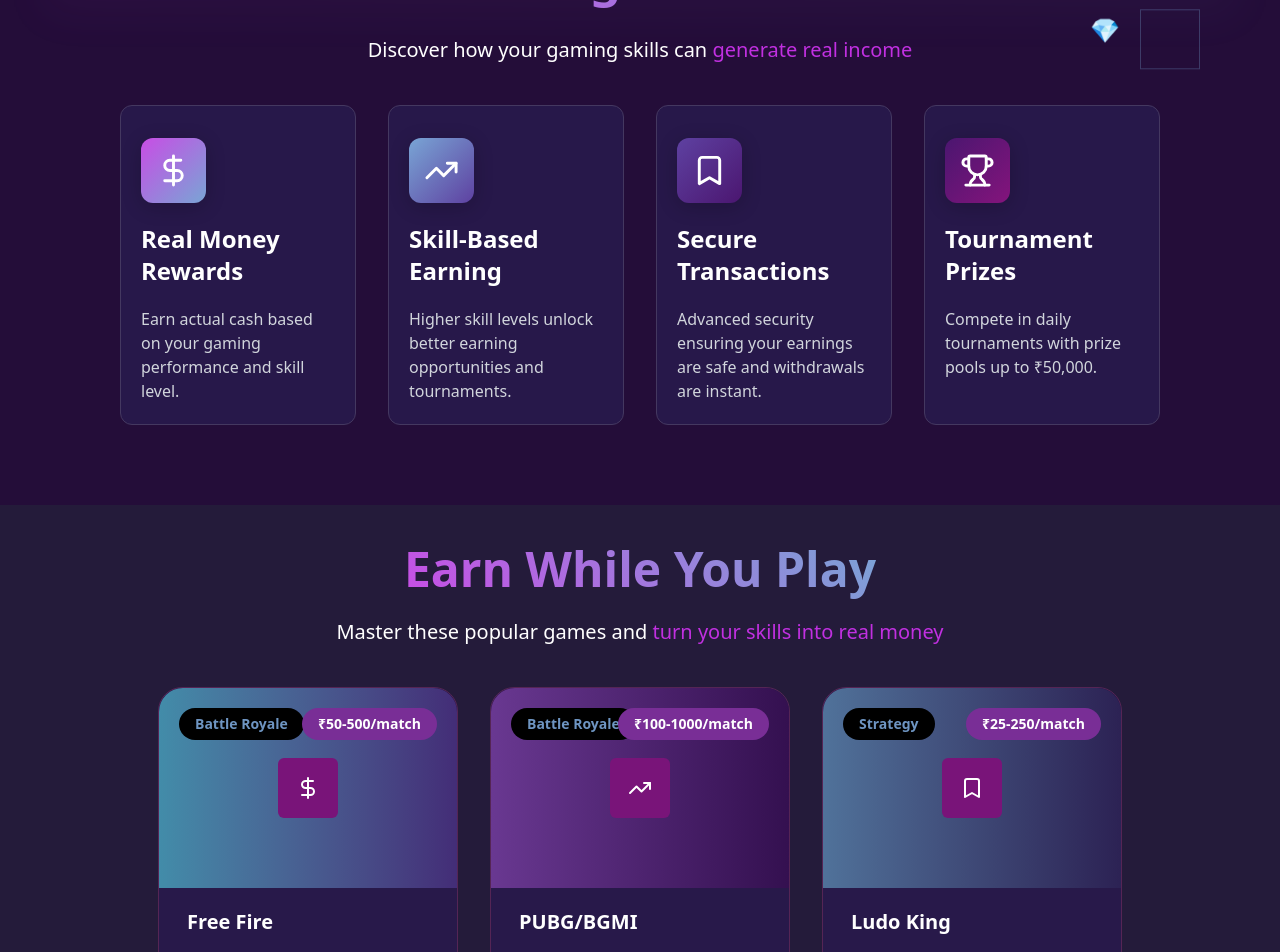
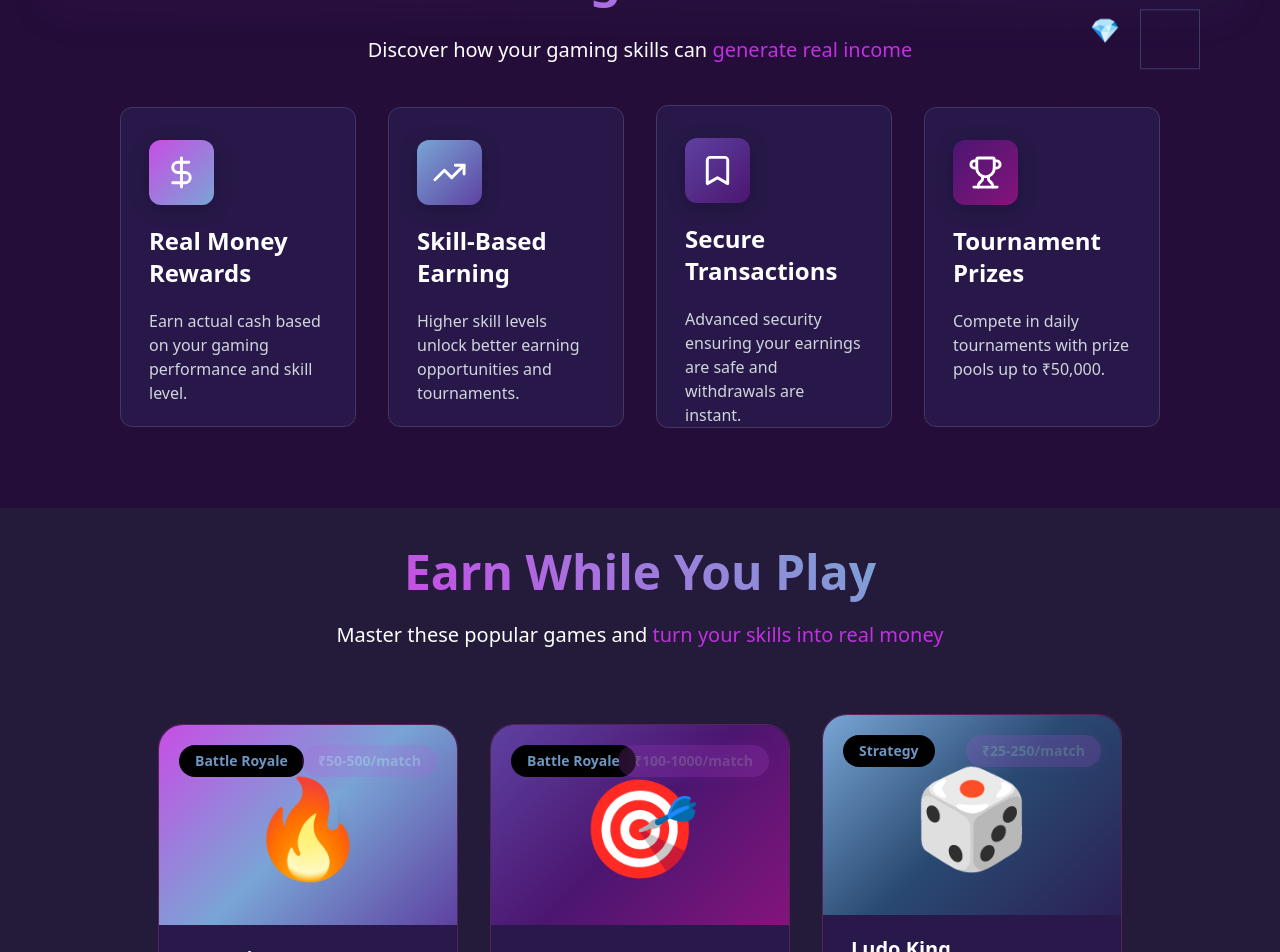
Before and after one commit to aadityasigdel/Kryzox, a React (Vite) app: page / in a window 1280 px wide. Shown: the part 1020-1972 px from the top of the page. Built offline with nearby package versions, Linux system fonts and the light colour scheme.

Commit message:
add animatio,color scheme in feature section

```diff
--- a/src/components/Features/Feature1/Feature1.jsx
+++ b/src/components/Features/Feature1/Feature1.jsx
@@ -4,7 +4,21 @@
 import { DollarSign, TrendingUp, Bookmark, Trophy } from "lucide-react";
 const Feature1 = () => {
   return (
-    <div className="feature1-container relative h-[auto] w-full bg-[#240d39] text-white text-center py-20 px-5 md:px-10">
+    <div className="feature1-container relative h-[auto] w-full bg-[#240d39] text-white text-center py-20 px-5 md:px-10 overflow-hidden">
+      {/* grid design*/}
+      <div className="absolute inset-0 opacity-20 z-0">
+        <div
+          className="absolute inset-0"
+          style={{
+            backgroundImage: `
+                linear-gradient(rgba(200, 77, 229, 0.1) 1px, transparent 1px),
+                linear-gradient(90deg, rgba(200, 77, 229, 0.1) 1px, transparent 1px)
+              `,
+            backgroundSize: "50px 50px",
+            animation: "grid-move 20s linear infinite",
+          }}
+        ></div>
+      </div>
       {/* geometry shape eft hand side*/}
       <div
         className="absolute top-10 left-10 w-20 h-20 border rotate-45 animate-spin"
@@ -13,19 +27,20 @@
           animationDuration: "50s",
           animationDelay: "0s",
         }}
-      >
-      </div>
-      <span className="absolute top-20 left-20 text-3xl animate-bounce">💰</span>
-
+      ></div>
+      <span className="absolute top-20 left-20 text-3xl animate-bounce">
+        💰
+      </span>
       {/* geometry shape right hand side */}
       <div
         className="absolute top-40 right-20 w-15 h-15 border  animate-bounce"
         style={{
           borderColor: "rgba(121, 165, 213, 0.3)",
         }}
-      >
-      </div>
-      <span className="absolute top-40 right-40 text-2xl animate-bounce">💎</span>
+      ></div>
+      <span className="absolute top-40 right-40 text-2xl animate-bounce">
+        💎
+      </span>
       <h1 className="heading-text text-[30px] md:text-[50px] font-semibold text-[#BA5CE2] pb-5">
         <span
           className=" text-transparent bg-clip-text"
@@ -45,6 +60,7 @@
           icon={DollarSign}
           iconBgColor={"linear-gradient(135deg, #c84de5, #79a5d5)"}
           iconHoverColor={"rgba(121, 165, 213, 0.3)"}
+          glowColor={"rgba(200, 77, 229, 0.5)"}
           title={"Real Money Rewards"}
           description={
             "Earn actual cash based on your gaming performance and skill level."
@@ -54,6 +70,7 @@
           icon={TrendingUp}
           iconBgColor={"linear-gradient(135deg, #79a5d5, #5e41a1)"}
           iconHoverColor={"rgba(121, 165, 213, 0.3)"}
+          glowColor={"rgba(121, 165, 213, 0.5)"}
           title={"Skill-Based Earning"}
           description={
             "Higher skill levels unlock better earning opportunities and tournaments."
@@ -61,8 +78,9 @@
         />
         <FeatureCard1
           icon={Bookmark}
-           iconBgColor={"linear-gradient(135deg, #5e41a1, #4b1670)"}
+          iconBgColor={"linear-gradient(135deg, #5e41a1, #4b1670)"}
           iconHoverColor={"rgba(121, 165, 213, 0.3)"}
+          glowColor={"rgba(94, 65, 161, 0.5)"}
           title={"Secure Transactions"}
           description={
             "Advanced security ensuring your earnings are safe and withdrawals are instant."
@@ -70,8 +88,9 @@
         />
         <FeatureCard1
           icon={Trophy}
-         iconBgColor= {"linear-gradient(135deg, #4b1670, #84147c)"}
+          iconBgColor={"linear-gradient(135deg, #4b1670, #84147c)"}
           iconHoverColor={"rgba(121, 165, 213, 0.3)"}
+          glowColor={"rgba(132, 20, 124, 0.5)"}
           title={"Tournament Prizes"}
           description={
             "Compete in daily tournaments with prize pools up to ₹50,000."
--- /dev/null
+++ b/src/components/Features/Feature2/Feature2.css
@@ -0,0 +1,9 @@
+        @keyframes scanHorizontal {
+          0% { transform: translateX(-100%); }
+          100% { transform: translateX(100%); }
+        }
+
+        @keyframes scanVertical {
+          0% { transform: translateY(-100%); }
+          100% { transform: translateY(100%); }
+        }
--- a/src/components/Features/Feature2/Feature2.jsx
+++ b/src/components/Features/Feature2/Feature2.jsx
@@ -1,5 +1,5 @@
 import FeatureCard2 from "../../../ui/FeatureCard2";
-import { DollarSign, TrendingUp, Bookmark, Trophy } from "lucide-react";
+import "./Feature2.css";
 
 const Feature2 = () => {
   return (
@@ -20,34 +20,34 @@
         turn your skills into real money
       </p>
       {/* feature card section started */}
-      <section className="flex flex-wrap gap-8  mt-10 md:items-center md:justify-center">
+      <section className="flex flex-wrap gap-8  mt-16 mb-10 md:items-center md:justify-center">
         <FeatureCard2
-          bg="from-[#428CA9] to-[#432D77]"
-          icon={DollarSign}
+          bg="linear-gradient(135deg, #c84de5, #79a5d5, #5e41a1"
+          icon={"🔥"}
           title="Free Fire"
           description="Master fast-paced battles and earn rewards for your survival skills"
           content1="Battle Royale"
           price="₹50-500/match"
         />
         <FeatureCard2
-          bg="from-[#693891] to-[#341050]"
-          icon={TrendingUp}
+          bg="linear-gradient(135deg, #5e41a1, #4b1670, #84147c)"
+          icon={"🎯"}
           title="PUBG/BGMI"
           description="Tactical gameplay meets earning potential in this skill-based arena"
           content1="Battle Royale"
           price="₹100-1000/match"
         />
         <FeatureCard2
-          bg="from-[#50729A] to-[#2C2254]"
-          icon={Bookmark}
+          bg="linear-gradient(135deg, #79a5d5, #294a72, #2b2055)"
+          icon={"🎲"}
           title="Ludo King"
           description="Classic board game with modern earning mechanics for strategic minds"
           content1="Strategy"
           price="₹25-250/match"
         />
         <FeatureCard2
-          bg="from-[#321353] to-[#190F2E]"
-          icon={Trophy}
+          bg="linear-gradient(135deg, #240d39, #2b2055, #4b1670)"
+          icon={"♛"}
           title="Chess Master"
           description="Intellectual warfare where every move can earn you real money"
           content1="Strategy"
--- a/src/components/Navbar/NavBar.jsx
+++ b/src/components/Navbar/NavBar.jsx
@@ -3,7 +3,7 @@
 import "./navbar.css";
 const NavBar = () => {
   return (
-    <nav className="h-[80px] w-full bg-[#0B0811] text-white flex items-center justify-between px-3 border-b-3 border-b-[#c84de5] md:px-15 lg:px-35">
+    <nav className="h-[80px] w-full fixed top-0 z-20  bg-[#0B0811] text-white flex items-center justify-between px-3 border-b-3 border-b-[#c84de5] md:px-15 lg:px-35">
       <div className="logo flex relative items-center space-x-2 font-bold text-2xl ">
         <span>KRYZOX</span>
         <span className="top-logo-container">
--- a/src/pages/Home.jsx
+++ b/src/pages/Home.jsx
@@ -8,12 +8,14 @@
   return (
     <div className="max-w-[1600px] m-auto">
     <NavBar />
+    <div className="pt-[80px] w-full">
     <HeroSection />
     <Feature1 />
     <Feature2 />
     <Feature3 />
     <Footer />
     </div>
+    </div>
   )
 }
 
--- a/src/ui/FeatureCard1.jsx
+++ b/src/ui/FeatureCard1.jsx
@@ -6,29 +6,42 @@
   description,
   iconBgColor = "linear-gradient(135deg, #c84de5, #79a5d5)",
   iconHoverColor = "rgba(121, 165, 213, 0.3)",
-  hoverbg = "hover:from-[#412076] hover:to-[#37669E]",
+  glowColor = "red",
 }) => {
   return (
     <div
       className={clsx(
-        "parent-container group min-h-[320px] w-full border border-[#443860] md:max-w-[300px] bg-[#28194A] rounded-xl text-left flex flex-col gap-5 pt-8 duration-500 ease-in-out hover:scale-110 px-5",
-        "hover:bg-gradient-to-r",
-        hoverbg
+        "group relative parent-container z-10 group min-h-[320px] w-full border border-[#443860] md:max-w-[300px] bg-[#28194A] rounded-xl text-left flex flex-col gap-5 pt-8 duration-500 ease-in-out hover:scale-110 px-7"
       )}
       style={{
         backgroundColor: "rgba(43, 32, 85, 0.6)",
       }}
     >
-      <div className="relative reflection h-[65px] w-[65px] rounded-xl  text-white  grid place-content-center transition ease-in-out duration-500  overflow-hidden group-hover:rotate-15 group-hover:scale-110"
-      style={{
-        background: iconBgColor,
-        boxShadow: "0 4px 20px rgba(0, 0, 0, 0.2)",
-      }}
+      {/* 4 circle for ping effect */}
+      <div className="absolute h-[10px] w-[10px] left-[3%] top-[5%] z-10 rounded-full transition-colors group-hover:bg-[#c84de5] animate-ping"></div>
+      <div className="absolute h-[5px] w-[5px] right-[10%] top-[10%] z-10 rounded-full transition-colors group-hover:bg-[#79a5d5] animate-ping delay-[500ms]"style={{animationDelay:"500ms"}}></div>
+      <div className="absolute h-[5px] w-[5px] left-[5%] bottom-[20%] z-10 rounded-full transition-colors group-hover:bg-[#c84de5] animate-ping  delay-[500ms]"style={{animationDelay:"500ms"}}></div>
+      <div className="absolute h-[10px] w-[10px] right-[10%] bottom-[10%] z-10 rounded-full transition-colors group-hover:bg-[#79a5d5] animate-ping"></div>
+
+      <div
+        className="absolute inset-0 z-0 hidden rounded-xl transition-colors group-hover:block"
+        style={{ background: glowColor }}
+      ></div>
+      <div
+        className=" reflection relative z-10 h-[65px] w-[65px] rounded-xl  text-white  grid place-content-center transition ease-in-out duration-500  overflow-hidden group-hover:rotate-15 group-hover:scale-110"
+        style={{
+          background: iconBgColor,
+          boxShadow: "0 4px 20px rgba(0, 0, 0, 0.2)",
+        }}
       >
         <Icon size={35} />
       </div>
-      <h1 className="text-2xl font-bold">{title}</h1>
-      <p className="text-gray-300">{description}</p>
+      <h1 className="text-2xl font-bold z-10 text-white group-hover:text-[#c84de5] transition-colors duration-500">
+        {title}
+      </h1>
+      <p className="text-gray-300 z-10 group-hover:text-gray-100 transition-colors duration-500">
+        {description}
+      </p>
     </div>
   );
 };
--- a/src/ui/FeatureCard2.jsx
+++ b/src/ui/FeatureCard2.jsx
@@ -1,36 +1,63 @@
-const FeatureCard2 = ({
-  icon: Icon,
-  title,
-  description,
-  bg,
-  content1,
-  price,
-}) => {
+const FeatureCard2 = ({ icon, title, description, bg, content1, price }) => {
   // bg is for card top section
   // content1 is for top section first div
   // price is for second div of top section of the card
   return (
-    <div className="group min-h-[410px] w-full md:max-w-[300px] bg-[#28194A] rounded-3xl border-[.1px] border-[#552555] text-left flex flex-col gap-5  duration-500 ease-in-out hover:scale-110">
+    <div className="group relative min-h-[410px] w-full md:max-w-[300px] bg-[#28194A] rounded-3xl border-[.1px] border-[#552555] text-left flex flex-col gap-5  duration-500 ease-in-out hover:scale-110">
       <section
-        className={`min-h-[200px] bg-gradient-to-r ${bg} grid place-content-center relative border-[#552555] rounded-t-3xl font-semibold text-sm`}
+        className={`min-h-[200px] bg-gradient-to-r grid place-content-center relative border-[#552555] rounded-t-3xl font-semibold text-sm overflow-hidden`}
+        style={{ background: bg }}
       >
+        {/* horizontal and vertical scan line effect */}
+        <div
+          className="absolute inset-0 hidden group-hover:block transition-all duration-500"
+          style={{
+            background:
+              "linear-gradient(90deg, transparent 0%, rgba(200, 77, 229, 0.4) 50%, transparent 100%)",
+            animation: "scanHorizontal 1.5s ease-in-out infinite",
+          }}
+        ></div>
+        <div
+          className="absolute inset-0 hidden group-hover:block transition-all duration-500"
+          style={{
+            background:
+              "linear-gradient(180deg, transparent 0%, rgba(121, 165, 213, 0.3) 50%, transparent 100%)",
+            animation: "scanVertical 2s ease-in-out infinite",
+            animationDelay: "0.5s",
+          }}
+        ></div>
+        {/* horizontal and vertical scan line effect ended here */}
         <div className="absolute left-5 px-4 py-1.5 bg-black text-[#6e95c2] rounded-3xl top-5">
           {content1 || "test message"}
         </div>
-        <div className="absolute right-5 px-4 py-1.5 bg-[#792E96] text-white rounded-3xl top-5">
+        <div
+          className="absolute right-5 px-4 py-1.5  backdrop-blur-lg  text-white rounded-3xl top-5 animate-pulse"
+          style={{
+            backgroundColor: "rgba(200, 77, 229, 0.9)",
+            borderColor: "rgba(200, 77, 229, 0.5)",
+            boxShadow: "0 0 20px rgba(200, 77, 229, 0.25)",
+          }}
+        >
           {price || "test message"}
         </div>
-        <div className="h-[60px] w-[60px] rounded-md bg-[#791479] text-white grid place-content-center transition ease-in-out duration-500 group-hover:scale-120">
-          <Icon />
+        <div className="h-[60px] w-[60px] rounded-md text-white grid place-content-center transition ease-in-out duration-500 shadow-lg group-hover:scale-120">
+          <span className="text-8xl group-hover:scale-110 transition-transform duration-500 relative">
+            {icon}
+          </span>
         </div>
       </section>
-      <section className="pl-7">
+      <section className="pl-7 pr-5">
         <h1 className="text-xl font-bold">{title}</h1>
         <p className="text-gray-300 py-5 pb-7 text-sm">{description}</p>
         <button class="bg-gradient-to-r from-[#D974FB] to-[#A5BDFE] text-white font-semibold py-3 px-20 rounded-xl">
           Play & Earn
         </button>
       </section>
+      {/* Animated corner highlights */}
+      <div className="absolute top-0 left-0 w-12 h-12 border-l-4 border-t-4 border-l-transparent border-t-transparent group-hover:border-l-[#c84de5] group-hover:border-t-[#c84de5]  transition-all duration-500 rounded-tl-3xl group-hover:scale-110"></div>
+      <div className="absolute top-0 right-0 w-12 h-12 border-r-4 border-t-4 border-r-transparent border-t-transparent group-hover:border-r-[#c84de5] group-hover:border-t-[#c84de5]  transition-all duration-500 rounded-tr-3xl group-hover:scale-110"></div>
+      <div className="absolute bottom-0 left-0 w-12 h-12 border-l-4 border-b-4 border-l-transparent border-b-transparent group-hover:border-l-[#c84de5] group-hover:border-b-[#c84de5]  transition-all duration-500 rounded-bl-3xl group-hover:scale-110"></div>
+      <div className="absolute bottom-0 right-0 w-12 h-12 border-r-4 border-b-4 border-r-transparent border-b-transparent group-hover:border-r-[#c84de5] group-hover:border-b-[#c84de5]  transition-all duration-500 rounded-br-3xl group-hover:scale-110"></div>
     </div>
   );
 };
```
Also changed, not shown: src/components/Features/Feature1/Feature1.css (+14 -2 lines).
